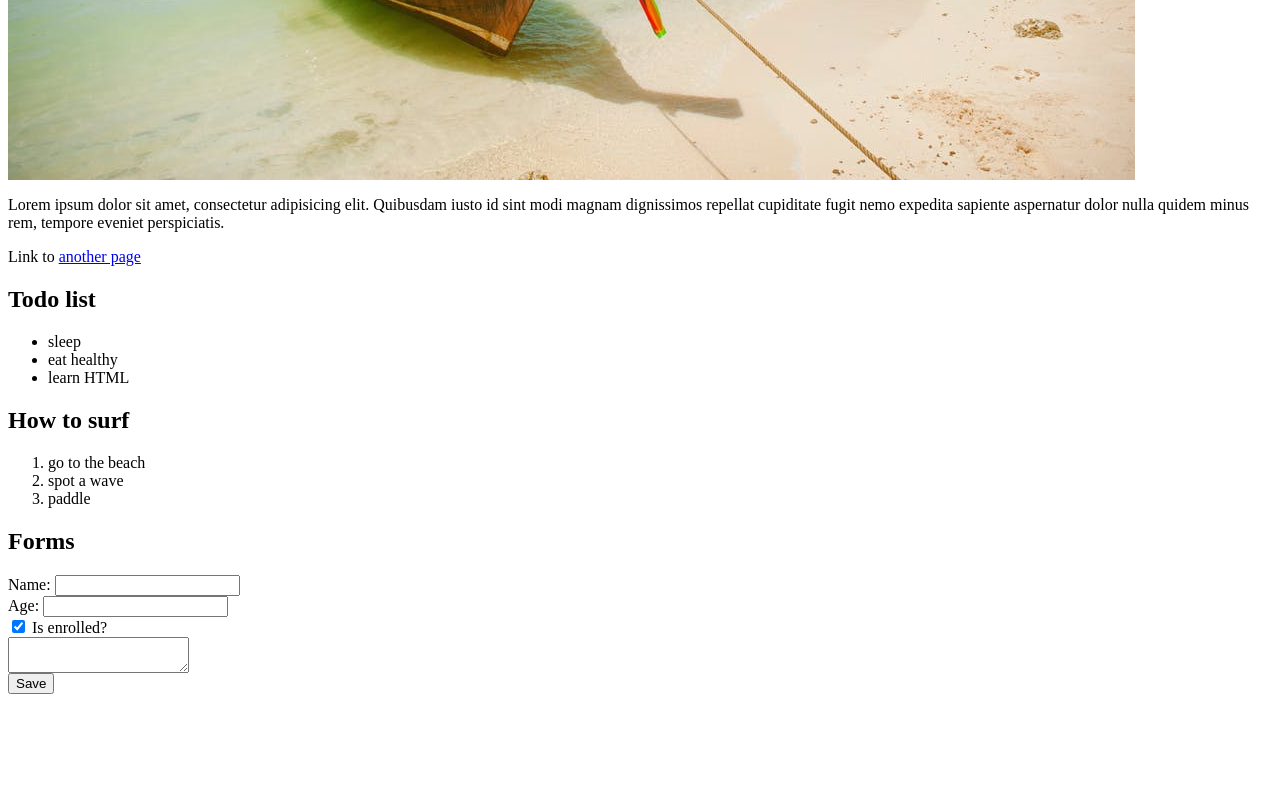
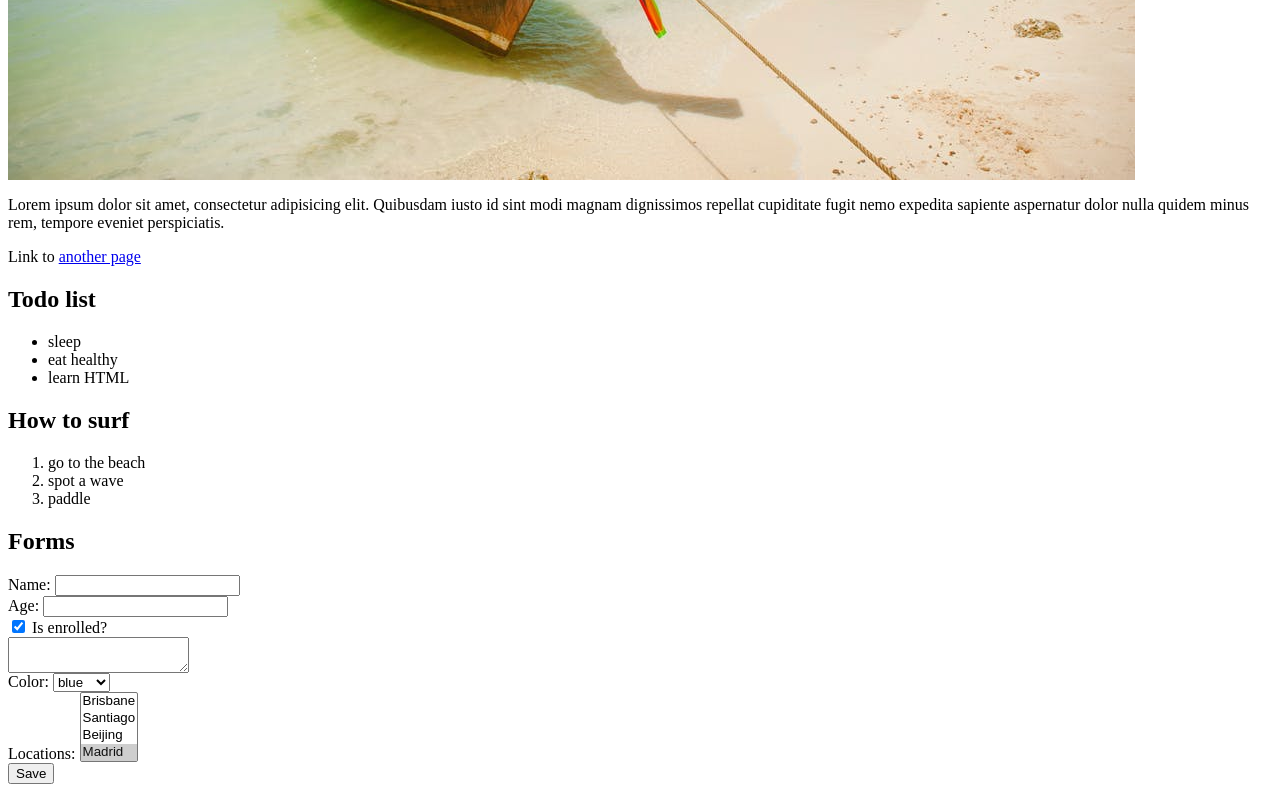
Before and after one commit to axork13/CoursHTML, a plain HTML site: page index.html in a window 1280 px wide. Shown: the part 717-1517 px from the top of the page. Before the commit the page ends 1427 px from the top, so only its background shows below. Drawn offline with Linux system fonts and the light colour scheme.

Commit message:
forms select

```diff
--- a/index.html
+++ b/index.html
@@ -34,5 +34,22 @@ Link to <a href="newpage.html">another page</a>
     <div>
         <textarea></textarea>
     </div>
+    <div>
+        Color:
+        <select>
+            <option>red</option>
+            <option>green</option>
+            <option selected>blue</option>
+        </select>
+    </div>
+    <div>
+            Locations:
+            <select multiple>
+                <option>Brisbane</option>
+                <option>Santiago</option>
+                <option>Beijing</option>
+                <option selected>Madrid</option>
+            </select>
+        </div>
     <input type="submit" value="Save">
 </form>
```
